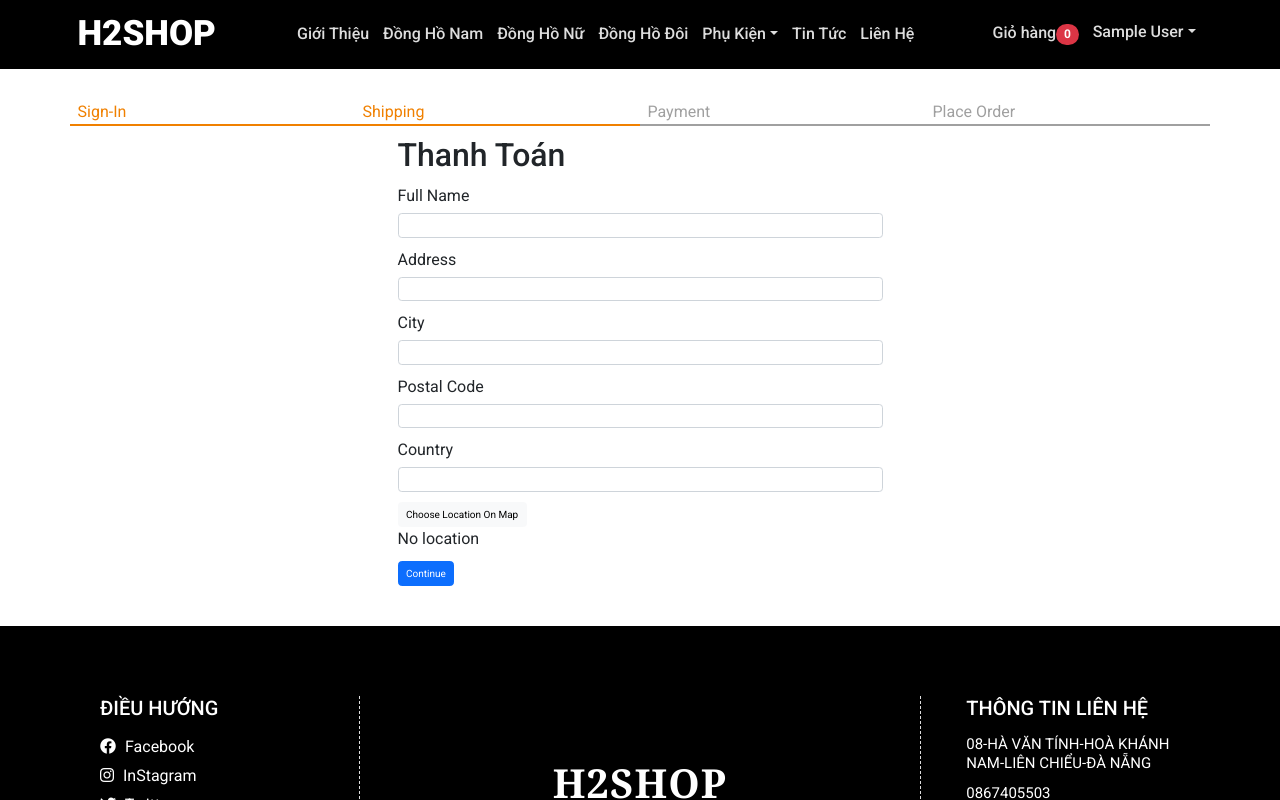
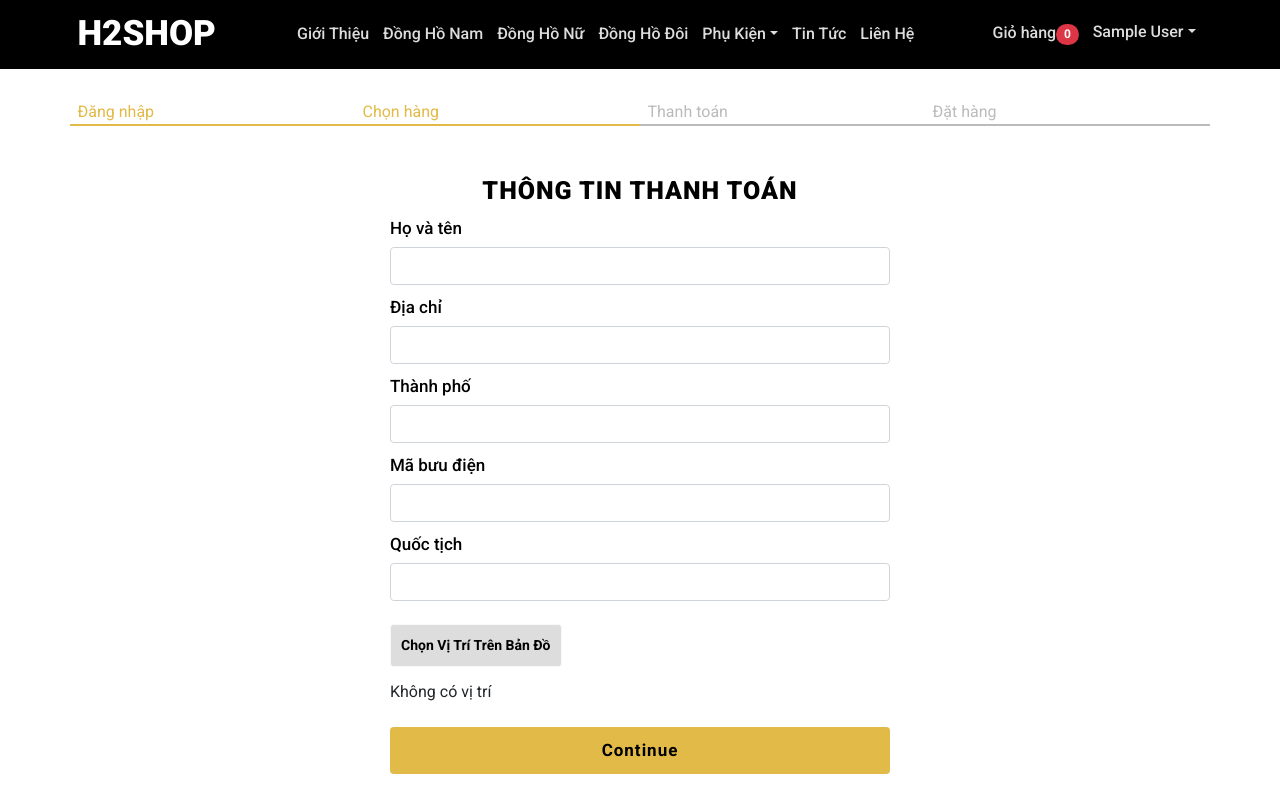
Before and after one commit to vanutcho123/mern-H2SHOP, a React (Create React App) app in the folder frontend/: page /shipping in a window 1280 px wide. Shown: the top 800 px of the page. Built offline with nearby package versions, Linux system fonts and the light colour scheme; sample sign-in values are in the browser's storage.

Commit message:
24. Fix Interface(2)

```diff
--- a/frontend/src/components/CheckoutSteps/CheckoutSteps.js
+++ b/frontend/src/components/CheckoutSteps/CheckoutSteps.js
@@ -5,10 +5,10 @@ import Col from "react-bootstrap/Col";
 const CheckoutSteps = props => {
   return (
     <Row className="checkout-steps">
-      <Col className={props.step1 ? "active" : ""}>Sign-In</Col>
-      <Col className={props.step2 ? "active" : ""}>Shipping</Col>
-      <Col className={props.step3 ? "active" : ""}>Payment</Col>
-      <Col className={props.step4 ? "active" : ""}>Place Order</Col>
+      <Col className={props.step1 ? "active" : ""}>Đăng nhập</Col>
+      <Col className={props.step2 ? "active" : ""}>Chọn hàng</Col>
+      <Col className={props.step3 ? "active" : ""}>Thanh toán</Col>
+      <Col className={props.step4 ? "active" : ""}>Đặt hàng</Col>
     </Row>
   );
 };
--- a/frontend/src/pages/ShippingAddress/ShippingAddress.js
+++ b/frontend/src/pages/ShippingAddress/ShippingAddress.js
@@ -3,9 +3,10 @@ import { Helmet } from "react-helmet-async";
 import Form from "react-bootstrap/Form";
 import Button from "react-bootstrap/Button";
 import { useNavigate } from "react-router-dom";
+
 import { Store } from "../../Context/Store";
-
 import CheckoutSteps from "../../components/CheckoutSteps/CheckoutSteps";
+import "./ShippingAddress.scss";
 
 const ShippingAddress = () => {
   const navigate = useNavigate();
@@ -63,13 +64,12 @@ const ShippingAddress = () => {
       <Helmet>
         <title>Thanh Toán</title>
       </Helmet>
-
       <CheckoutSteps step1 step2></CheckoutSteps>
-      <div className="container small-container">
-        <h1 className="my-3">Thanh Toán</h1>
+      <div className="container small-container shippingAddress">
+        <h1 className="my-3 shippingAddress_title">Thông tin thanh toán</h1>
         <Form onSubmit={submitHandler}>
           <Form.Group className="mb-3" controlId="fullName">
-            <Form.Label>Full Name</Form.Label>
+            <Form.Label>Họ và tên</Form.Label>
             <Form.Control
               value={fullName}
               onChange={e => setFullName(e.target.value)}
@@ -77,7 +77,7 @@ const ShippingAddress = () => {
             />
           </Form.Group>
           <Form.Group className="mb-3" controlId="address">
-            <Form.Label>Address</Form.Label>
+            <Form.Label>Địa chỉ</Form.Label>
             <Form.Control
               value={address}
               onChange={e => setAddress(e.target.value)}
@@ -85,7 +85,7 @@ const ShippingAddress = () => {
             />
           </Form.Group>
           <Form.Group className="mb-3" controlId="city">
-            <Form.Label>City</Form.Label>
+            <Form.Label>Thành phố</Form.Label>
             <Form.Control
               value={city}
               onChange={e => setCity(e.target.value)}
@@ -93,7 +93,7 @@ const ShippingAddress = () => {
             />
           </Form.Group>
           <Form.Group className="mb-3" controlId="postalCode">
-            <Form.Label>Postal Code</Form.Label>
+            <Form.Label>Mã bưu điện</Form.Label>
             <Form.Control
               value={postalCode}
               onChange={e => setPostalCode(e.target.value)}
@@ -101,7 +101,7 @@ const ShippingAddress = () => {
             />
           </Form.Group>
           <Form.Group className="mb-3" controlId="country">
-            <Form.Label>Country</Form.Label>
+            <Form.Label>Quốc tịch</Form.Label>
             <Form.Control
               value={country}
               onChange={e => setCountry(e.target.value)}
@@ -114,8 +114,9 @@ const ShippingAddress = () => {
               type="button"
               variant="light"
               onClick={() => navigate("/map")}
+              className="shippingAddress_btn-map"
             >
-              Choose Location On Map
+              Chọn vị trí trên bản đồ
             </Button>
             {shippingAddress.location && shippingAddress.location.lat ? (
               <div>
@@ -123,12 +124,12 @@ const ShippingAddress = () => {
                 LNG:{shippingAddress.location.lng}
               </div>
             ) : (
-              <div>No location</div>
+              <div>Không có vị trí</div>
             )}
           </div>
 
           <div className="mb-3">
-            <Button variant="primary" type="submit">
+            <Button className="btn-global" type="submit">
               Continue
             </Button>
           </div>
--- /dev/null
+++ b/frontend/src/pages/ShippingAddress/ShippingAddress.scss
@@ -0,0 +1,55 @@
+@use "../../scss/" as *;
+
+.shippingAddress {
+  padding: 4rem 0;
+  &_title {
+    font-size: 2.5rem;
+    font-weight: 900;
+    color: $clr-primary;
+    text-transform: uppercase;
+    letter-spacing: 0.1rem;
+    text-align: center;
+  }
+  .form-label {
+    font-size: 1.7rem;
+    font-weight: 500;
+    color: $clr-primary;
+  }
+  .form-control {
+    padding: 0.7rem !important;
+    font-size: 1.5rem;
+    color: $clr-primary !important;
+    outline: none;
+  }
+  &_btn-map {
+    padding: 1rem;
+    background: $clr-gray;
+    margin: 1.3rem 0;
+
+    font-size: 1.4rem;
+    text-transform: capitalize;
+    font-weight: bold;
+    &:hover {
+      opacity: 0.8;
+      color: $clr-primary;
+    }
+  }
+  &_btn-cont {
+    padding: 1.5rem;
+    width: 100%;
+    background: $clr-secondary !important;
+    color: $clr-primary;
+    margin: 1.3rem 0;
+    border: none;
+    outline: none;
+
+    font-size: 1.5rem;
+    text-transform: capitalize;
+    font-weight: bold;
+    letter-spacing: 0.1rem;
+    &:hover {
+      opacity: 0.8;
+      color: $clr-primary;
+    }
+  }
+}
--- a/frontend/src/pages/SignIn/SignIn.js
+++ b/frontend/src/pages/SignIn/SignIn.js
@@ -25,6 +25,10 @@ const SignIn = () => {
   const { userInfo } = state;
   const submitHandler = async e => {
     e.preventDefault();
+    if (!password) {
+      toast.error("Email hoặc mật khẩu không chính xác!");
+      return;
+    }
     try {
       const { data } = await Axios.post("/api/users/signin", {
         email,
@@ -67,7 +71,7 @@ const SignIn = () => {
           />
         </Form.Group>
         <div className="mb-3">
-          <Button type="submit" className="signIn_btn">
+          <Button type="submit" className="btn-global">
             Đăng nhập
           </Button>
         </div>
--- a/frontend/src/pages/SignIn/SignIn.scss
+++ b/frontend/src/pages/SignIn/SignIn.scss
@@ -14,19 +14,8 @@
     color: $clr-primary;
   }
   .form-control {
-    padding: 1rem !important;
+    padding: 0.7rem !important;
     font-size: 1.5rem;
     color: $clr-primary !important;
   }
-  &_btn {
-    padding: 1rem;
-    color: $clr-primary;
-    background-color: $clr-secondary !important;
-    border: none;
-    outline: none;
-    width: 100%;
-    font-size: 1.7rem;
-    font-weight: bold;
-    margin: 1rem 0;
-  }
 }
--- a/frontend/src/pages/SignUp/SignUp.js
+++ b/frontend/src/pages/SignUp/SignUp.js
@@ -86,7 +86,7 @@ const SignUp = () => {
           />
         </Form.Group>
         <div className="mb-3">
-          <Button type="submit" className="signUp_btn">
+          <Button type="submit" className="btn-global">
             Đăng ký
           </Button>
         </div>
--- a/frontend/src/pages/SignUp/SignUp.scss
+++ b/frontend/src/pages/SignUp/SignUp.scss
@@ -13,20 +13,9 @@
     color: $clr-primary;
   }
   .form-control {
-    padding: 1rem !important;
+    padding: 0.7rem !important;
     font-size: 1.5rem;
     color: $clr-primary !important;
     outline: none;
   }
-  &_btn {
-    padding: 1rem;
-    color: $clr-primary;
-    background-color: $clr-secondary !important;
-    border: none;
-    outline: none;
-    width: 100%;
-    font-size: 1.7rem;
-    font-weight: bold;
-    margin: 1rem 0;
-  }
 }
--- a/frontend/src/scss/_global.scss
+++ b/frontend/src/scss/_global.scss
@@ -36,11 +36,31 @@
 .small-container {
   max-width: 50rem;
 }
+
 .checkout-steps > div {
-  border-bottom: 0.2rem solid #a0a0a0;
-  color: #a0a0a0;
+  border-bottom: 0.2rem solid #bbb;
+  color: #bbb;
 }
 .checkout-steps > div.active {
-  border-bottom: 0.2rem solid #f08000;
-  color: #f08000;
+  border-bottom: 0.2rem solid #e2ba48;
+  color: #e2ba48;
 }
+.btn-global {
+  padding: 1.5rem;
+  color: #000;
+  background-color: #e2ba48 !important;
+  border: none;
+  outline: none;
+  width: 100%;
+  margin: 1.3rem 0;
+
+  font-size: 1.7rem;
+  line-height: 1.7rem;
+  letter-spacing: 0.1rem;
+  text-transform: capitalize;
+  font-weight: bold;
+  &:hover {
+    opacity: 0.8;
+    color: #000;
+  }
+}
```
Also changed, not shown: 1 other file (tests, documents, lock files or other folders).
